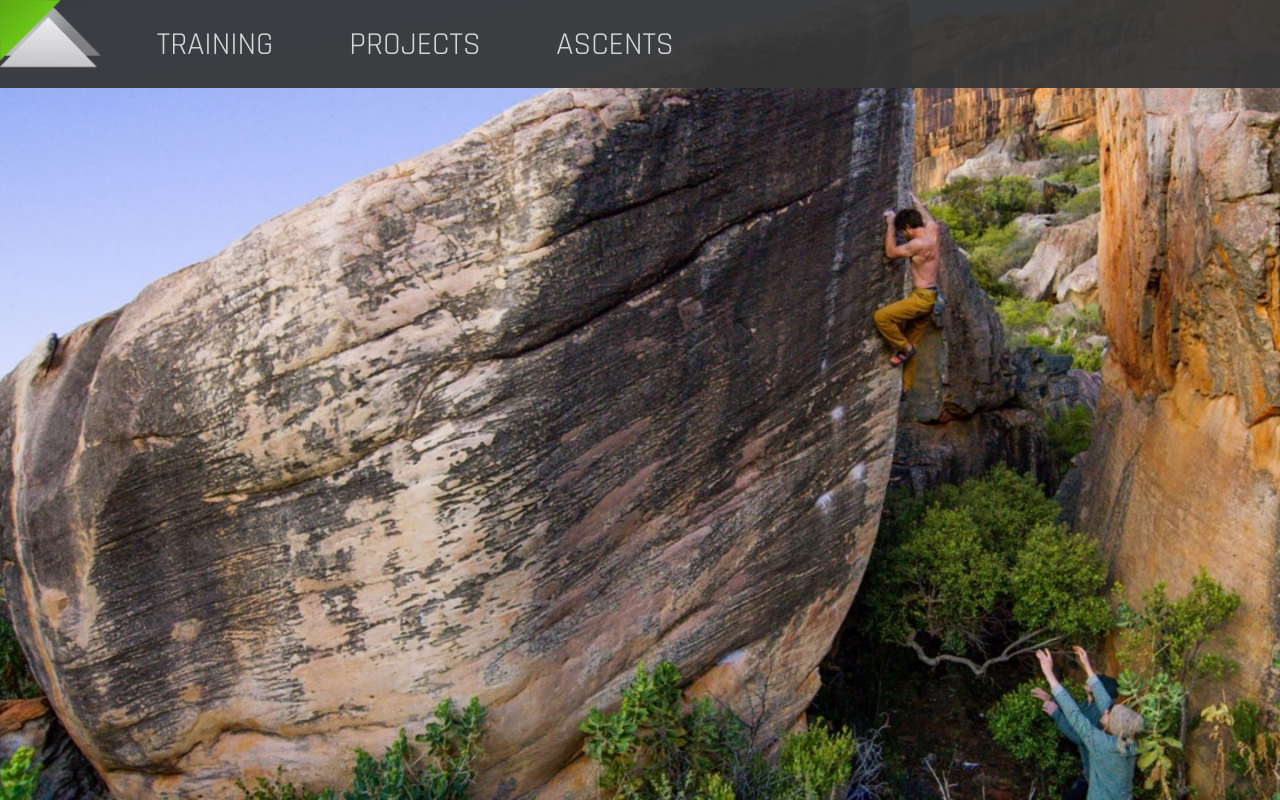
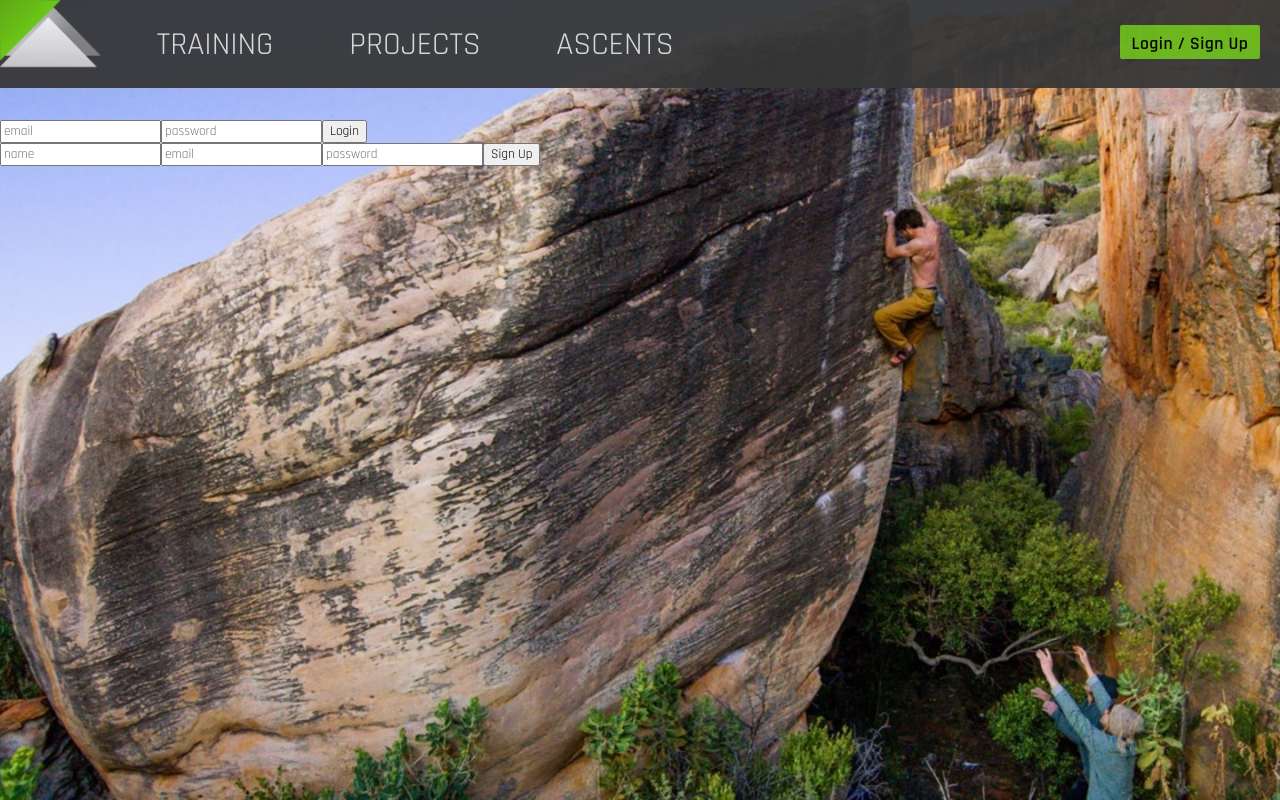
Before and after one commit to jarushford/progression, a React (Create React App) app: page /login in a window 1280 px wide. Built offline with nearby package versions, Linux system fonts and the light colour scheme.

Commit message:
Set up fetch calls to API for user

```diff
--- a/src/components/Header/Header.js
+++ b/src/components/Header/Header.js
@@ -1,5 +1,5 @@
 import React from 'react'
-import { NavLink } from 'react-router-dom'
+import { NavLink, Link } from 'react-router-dom'
 import '../../main.scss'
 
 export default function App() {
@@ -11,6 +11,7 @@ export default function App() {
         <NavLink to="/training" className="nav-item"> TRAINING </NavLink>
         <NavLink to="/projects" className="nav-item"> PROJECTS </NavLink>
         <NavLink to="/ascents" className="nav-item"> ASCENTS </NavLink>
+        <Link to='login'><button>Login / Sign Up</button></Link>
       </div>
     )
 }
--- a/src/components/Header/_Header.scss
+++ b/src/components/Header/_Header.scss
@@ -8,6 +8,13 @@
   z-index: 2;
   width: 100%;
   box-shadow: 0 1px 30px 1px rgba(200, 200, 200, 0.1);
+
+  button {
+    @include button();
+    position: absolute;
+    top: 25px;
+    right: 20px;
+  }
 }
 
 .logo {
--- a/src/components/ProjectPage/ProjectPage.js
+++ b/src/components/ProjectPage/ProjectPage.js
@@ -1,5 +1,6 @@
 import React from 'react'
 import gradeConverter from '../../assets/gradeConverter'
+import { Link } from 'react-router-dom'
 
 export default function ProjectPage({ project = { sessions: [] } }) {
   let sentStatus
@@ -17,7 +18,9 @@ export default function ProjectPage({ project = { sessions: [] } }) {
         <h5 className="project-priority">{project.priority}</h5>
         <h5 className="proj-location">{project.location}</h5>
         {sentStatus}
-        <button className="add-project">Back to Projects</button>
+        <Link to='/projects'>
+          <button className="add-project">Back to Projects</button>
+        </Link>
       </div>
       <div className="project-controls">
         <p className="project-caption">{project.caption}</p>
--- a/src/containers/App/App.js
+++ b/src/containers/App/App.js
@@ -6,6 +6,7 @@ import Training from '../Training/Training'
 import Ascents from '../Ascents/Ascents'
 import Projects from '../Projects/Projects'
 import ProjectPage from '../../components/ProjectPage/ProjectPage'
+import Login from '../Login/Login'
 import sampleUserData from '../../assets/sampleUserData'
 import * as ACTIONS from '../../actions/index'
 import { connect }  from 'react-redux';
@@ -32,6 +33,7 @@ class App extends Component {
         <Header />
         <Switch>
           <Route exact path="/" component={Home} />
+          <Route path="/login" component={Login} />
           <Route path="/training" component={Training} />
           <Route exact path="/projects" component={Projects} />
           <Route path="/projects/:name" render={({ match }) => {
--- /dev/null
+++ b/src/containers/Login/Login.js
@@ -0,0 +1,97 @@
+import React, { Component } from 'react'
+import { addNewUser, loginUser } from '../../utils/apiCalls'
+
+class Login extends Component {
+  constructor() {
+    super()
+    this.state = {
+      loginEmail: '',
+      loginPassword: '',
+      signUpEmail: '',
+      signUpName: '',
+      signUpPassword: ''
+    }
+  }
+
+  handleLogin = async (e) => {
+    e.preventDefault()
+    const user = {
+      email: this.state.loginEmail.toLowerCase(),
+      password: this.state.loginPassword
+    }
+    try {
+      const currentUser = await loginUser(user)
+
+    } catch(error) {
+      console.log(error.message)
+    }
+  }
+
+  handleSignUp = async (e) => {
+    e.preventDefault()
+    const user = {
+      name: this.state.signUpName,
+      email: this.state.signUpEmail,
+      password: this.state.signUpPassword
+    }
+    try {
+      await addNewUser(user)
+
+    } catch(error) {
+      console.log(error.message)
+    }
+  }
+
+  handleInput = (e) => {
+    const { name, value } = e.target
+    this.setState({
+      [name]: value
+    })
+  }
+
+  render() {
+    const { loginEmail, loginPassword, signUpName, signUpEmail, signUpPassword } = this.state
+    return (
+      <section className="login-section">
+        <form onSubmit={this.handleLogin}>
+          <input
+            name="loginEmail"
+            value={loginEmail}
+            onChange={this.handleInput}
+            placeholder="email"
+          />
+          <input
+            name="loginPassword"
+            value={loginPassword}
+            onChange={this.handleInput}
+            placeholder="password"
+          />
+          <button>Login</button>
+        </form>
+        <form onSubmit={this.handleSignUp}>
+          <input
+            name="signUpName"
+            value={signUpName}
+            onChange={this.handleInput}
+            placeholder="name"
+          />
+          <input
+            name="signUpEmail"
+            value={signUpEmail}
+            onChange={this.handleInput}
+            placeholder="email"
+          />
+          <input
+            name="signUpPassword"
+            value={signUpPassword}
+            onChange={this.handleInput}
+            placeholder="password"
+          />
+          <button>Sign Up</button>
+        </form>
+      </section>
+    )
+  }
+}
+
+export default Login
--- /dev/null
+++ b/src/containers/Login/_Login.scss
@@ -0,0 +1,3 @@
+.login-section {
+  margin-top: 120px;
+}
--- a/src/containers/Training/Training.js
+++ b/src/containers/Training/Training.js
@@ -104,7 +104,7 @@ const daysOfWeekHelper = (key, today, weekIndex, todayIndex, trainingData) => {
   return weekIndex
 }
 
-const endOfMonthHelper = (key, today, weekIndex, todayIndex, trainingData, endOfMonthIndex) => {
+const endOfMonthHelper = (key, today, weekIndex, todayIndex, trainingData) => {
   const keyDay = key.substring(3, 5)
   const todayDay = today.substring(3, 5)
   const distanceUp = daysInThisMonth() - parseInt(todayDay) + parseInt(keyDay)
--- a/src/main.scss
+++ b/src/main.scss
@@ -6,6 +6,7 @@
 @import './containers/Projects/Projects';
 @import './containers/Training/Training';
 @import './components/ProjectPage/ProjectPage';
+@import './containers/Login/Login';
 
 * {
   font-family: 'Rajdhani', sans-serif;
--- /dev/null
+++ b/src/utils/apiCalls.js
@@ -0,0 +1,28 @@
+export const addNewUser = async (user) => {
+  const url = 'http://localhost:3000/api/progressionusers/new'
+  const response = await fetch(url, {
+    method: 'POST',
+    body: JSON.stringify(user),
+    headers: {
+      "Content-Type": "application/json"
+    }
+  })
+  if (!response.ok) {
+    throw new Error('User already exists, try another email!')
+  }
+}
+
+export const loginUser = async (user) => {
+  const url = 'http://localhost:3000/api/progressionusers'
+  const response = await fetch(url, {
+    method: 'POST',
+    body: JSON.stringify(user),
+    headers: {
+      'Content-Type': 'application/json'
+    }
+  })
+  if (!response.ok) {
+    throw new Error('Incorrect email or password')
+  }
+  return await response.json().data
+}
```
